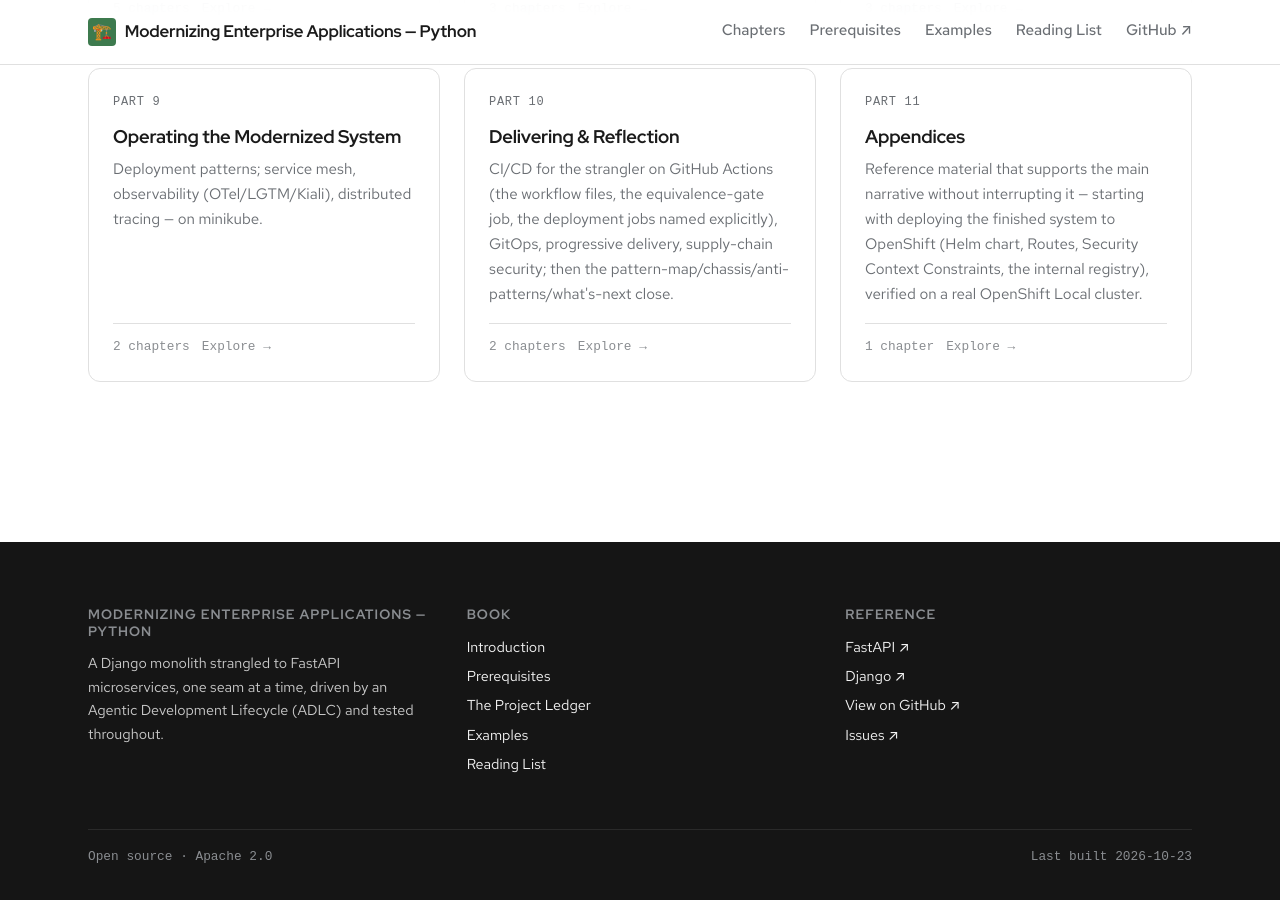
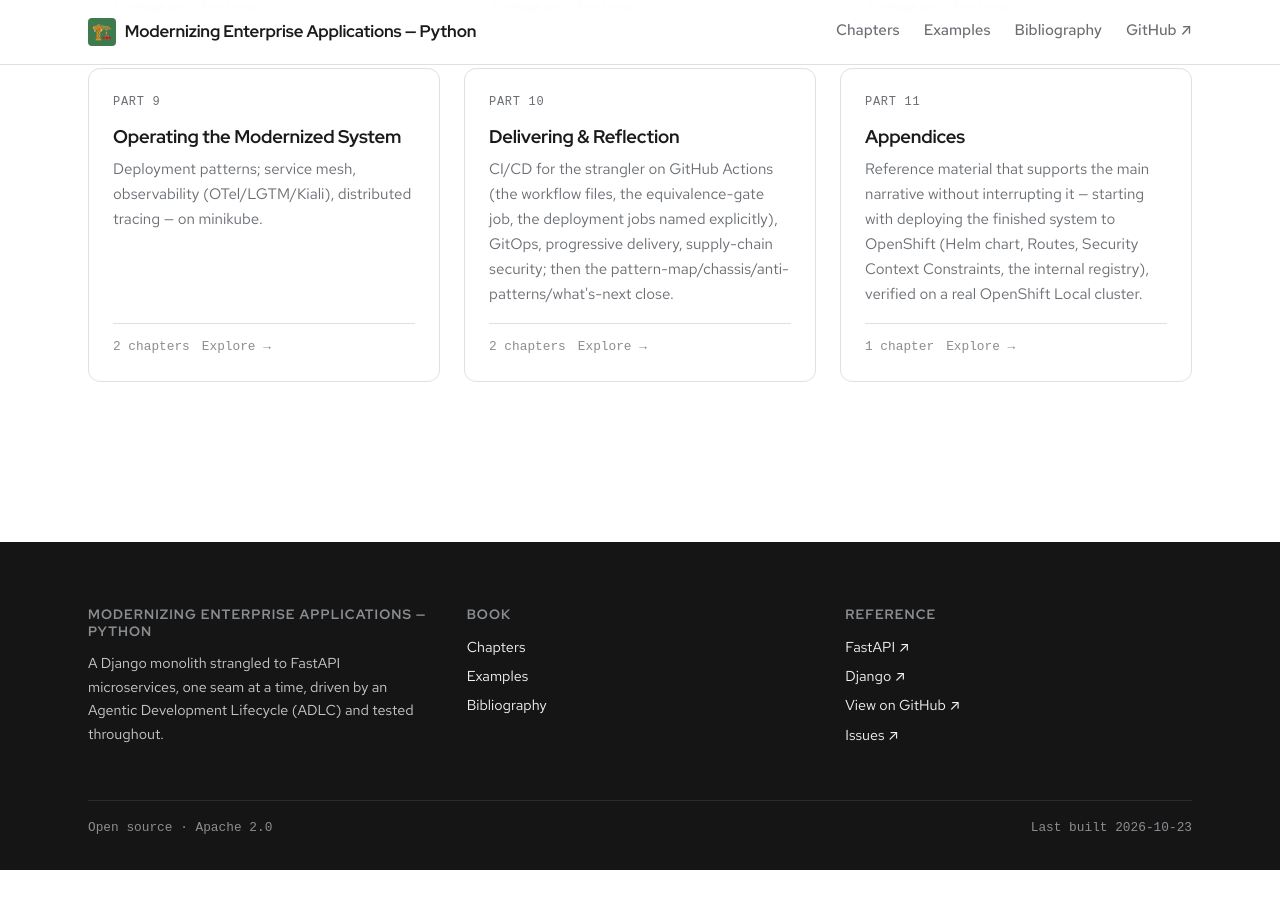
Before and after one commit to patterncatalyst/modernizing-enterprise-applications-python, a Jekyll site: the page built from index.html, in a window 1280 px wide and 900 px high, scrolled down 2063 px. Built offline with Jekyll 4.4.1, drawn with Linux system fonts in a browser that asks for light colours; some web fonts are replaced; after the commit the page ends 2933 px from its top, so only the background shows below that.

Commit message:
docs(site): add Outline page, nav parity, rename to Bibliography (#20)
- Add a standalone Outline page at /docs/00-outline/ listing all 34 chapters by
  their twelve parts, and point the Chapters nav at it (was /docs/00-introduction/).
  Introduction stays as its own chapter. Standalone plan-layout page (not in the
  docs collection), so chapter prev/next sequencing is unaffected.
- Nav parity: rename 'Reading List' to 'Bibliography', drop 'Prerequisites' from
  the bar (header and footer); Examples and Bibliography links already present.
- Rename the bibliography page title 'Reading List' to 'Bibliography'. Outline
  link text recast off chapter-title em dashes.
Jekyll build clean; /docs/00-outline/ (34 links), /examples/, /bibliography/ render.

```diff
--- a/_includes/footer.html
+++ b/_includes/footer.html
@@ -8,11 +8,9 @@
       <div class="footer-col">
         <h4>Book</h4>
         <ul>
-          <li><a href="{{ '/docs/00-introduction/' | relative_url }}">Introduction</a></li>
-          <li><a href="{{ '/docs/01-prerequisites/' | relative_url }}">Prerequisites</a></li>
-          <li><a href="{{ '/docs/02-project-ledger/' | relative_url }}">The Project Ledger</a></li>
+          <li><a href="{{ '/docs/00-outline/' | relative_url }}">Chapters</a></li>
           <li><a href="{{ '/examples/' | relative_url }}">Examples</a></li>
-          <li><a href="{{ '/bibliography/' | relative_url }}">Reading List</a></li>
+          <li><a href="{{ '/bibliography/' | relative_url }}">Bibliography</a></li>
         </ul>
       </div>
       <div class="footer-col">
--- a/_includes/header.html
+++ b/_includes/header.html
@@ -5,13 +5,12 @@
       <span>{{ site.title | default: "Modernizing Enterprise Applications — Python" }}</span>
     </a>
     <nav class="site-nav" aria-label="Primary">
-      <a href="{{ '/docs/00-introduction/' | relative_url }}"
+      <a href="{{ '/docs/00-outline/' | relative_url }}"
          {% if page.url contains '/docs/' %}aria-current="page"{% endif %}>Chapters</a>
-      <a href="{{ '/docs/01-prerequisites/' | relative_url }}">Prerequisites</a>
       <a href="{{ '/examples/' | relative_url }}"
          {% if page.url contains '/examples/' %}aria-current="page"{% endif %}>Examples</a>
       <a href="{{ '/bibliography/' | relative_url }}"
-         {% if page.url contains '/bibliography/' %}aria-current="page"{% endif %}>Reading List</a>
+         {% if page.url contains '/bibliography/' %}aria-current="page"{% endif %}>Bibliography</a>
       <a href="https://github.com/{{ site.github_username }}/{{ site.github_repo }}"
          rel="noopener">GitHub ↗</a>
     </nav>
```
Also changed, not shown: bibliography.md (+1 -1 lines), outline.md (added, +79 -0 lines).
